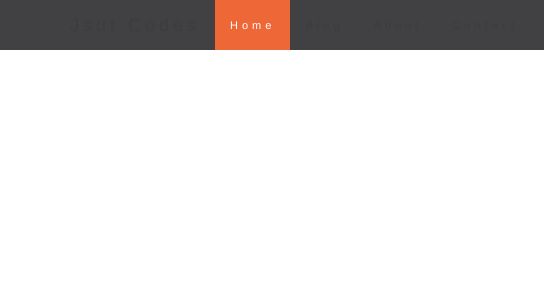
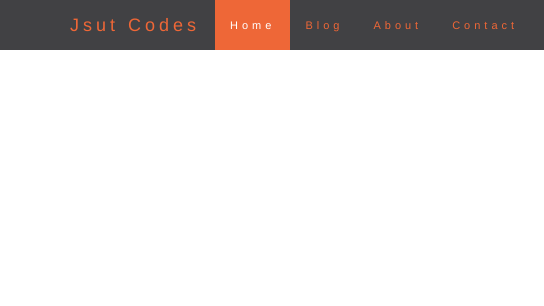
Before and after one commit to jsutcodes/jsutcodes.github.io, a plain HTML site: page index.html in a window 1280 px wide. Shown: the full height of the page, 0-544 px from the left. Drawn offline with nearby package versions, Linux system fonts and the light colour scheme.

Commit message:
Update default.css

```diff
--- a/css/default.css
+++ b/css/default.css
@@ -17,9 +17,9 @@ body {
     opacity:0.9;
 }
 
-/* Add a grey color to all navbar links */
+/* Add a orange color to all navbar links */
 .navbar li a, .navbar .navbar-brand {
-    color: #29292c !important;
+    color: #ed5722 !important;
 }
 
 /* On hover, the links will turn white */
```
